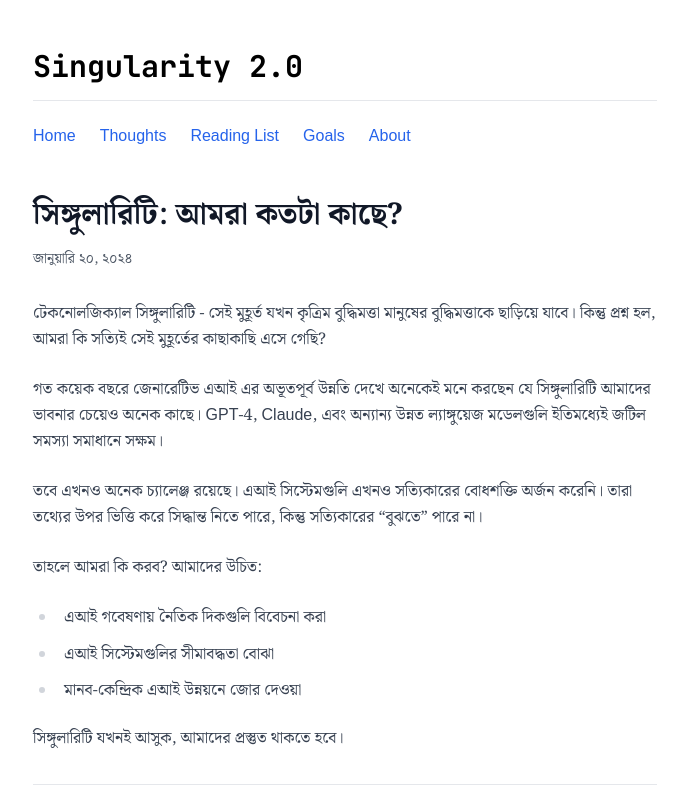
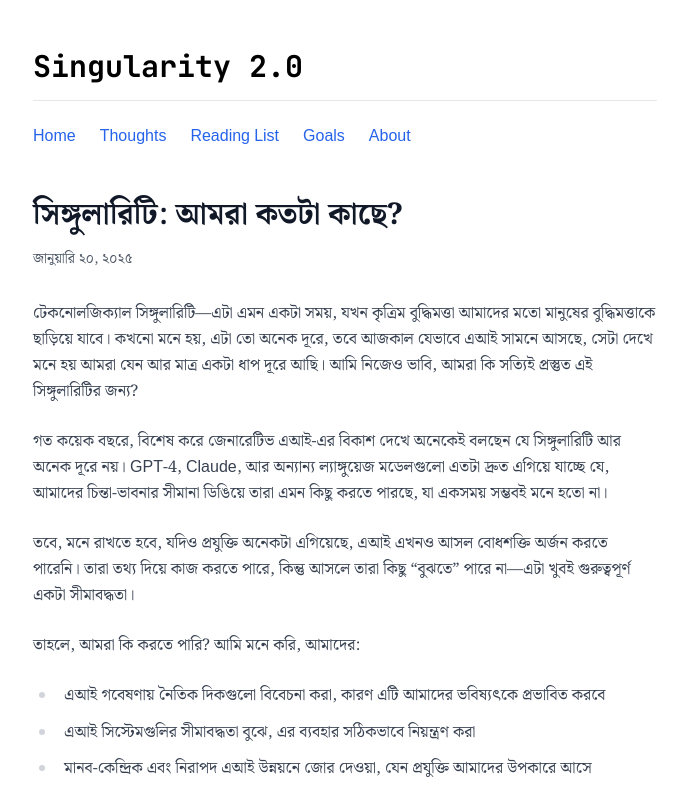
Before and after one commit to ahammadnafiz/singularity2.0, a Next.js app: page /singularity2.0/posts/post_1 in a window 1280 px wide. Shown: the top 799 px of the page, without its empty margins (295-981 px from the left). Built offline with nearby package versions, Linux system fonts and the light colour scheme.

Commit message:
refactor: update content in About, Goals, Home, and Thoughts pages; remove deprecated posts

```diff
--- a/app/about/page.tsx
+++ b/app/about/page.tsx
@@ -7,7 +7,7 @@ export default function About() {
         <h2 className="text-xl sm:text-2xl font-bold font-jetbrains-mono">About</h2>
         <div className="space-y-4 text-base">
           <p>
-            আমি একজন গবেষক এবং প্রযুক্তি বিশেষজ্ঞ। Singularity 2.0 ব্লগে আমি কৃত্রিম বুদ্ধিমত্তা, সিঙ্গুলারিটি, এবং প্রযুক্তির ভবিষ্যৎ
+            আমি আহাম্মদ নাফিজ। Singularity 2.0 ব্লগে আমি পাইথন, মেশিন লার্নিং, এআই
             নিয়ে লিখি।
           </p>
           <p>
--- a/app/goals/page.tsx
+++ b/app/goals/page.tsx
@@ -2,18 +2,23 @@ import React from 'react';
 
 const goals = [
   {
-    title: "এআই এথিক্স নিয়ে একটি গবেষণা প্রকল্প সম্পন্ন করা",
-    deadline: "জুন ২০২৪",
+    title: "Cousera Deep Learing Course শেষ করা",
+    deadline: "ফেব্রুয়ারি ২০২৫ ",
     status: "চলমান",
   },
   {
-    title: "কৃত্রিম বুদ্ধিমত্তা বিষয়ক একটি বই লেখা",
-    deadline: "ডিসেম্বর ২০২৪",
+    title: "Neural Networks from Scratch in Python বই পড়া শেষ করা",
+    deadline: "ফেব্রুয়ারি ২০২৫ ",
+    status: "চলমান",
+  },
+  {
+    title: "Fiztorch পাবলিশ করা",
+    deadline: "জুন ২০২৫",
     status: "পরিকল্পনাধীন",
   },
   {
-    title: "সিঙ্গুলারিটি বিষয়ক একটি আন্তর্জাতিক সম্মেলনে অংশগ্রহণ",
-    deadline: "সেপ্টেম্বর ২০২৪",
+    title: "Research পেপার পাবলিশ করা",
+    deadline: "ডিসেম্বর ২০২৫",
     status: "পরিকল্পনাধীন",
   },
 ];
--- a/app/page.tsx
+++ b/app/page.tsx
@@ -3,24 +3,9 @@ import PostFooter from "@/app/components/PostFooter"
 
 const posts = [
   {
-    date: "জানুয়ারি ২০, ২০২৪",
+    date: "জানুয়ারি ২০, ২০২৫",
     title: "সিঙ্গুলারিটি: আমরা কতটা কাছে?",
     path: "/posts/post_1",
-  },
-  {
-    date: "ডিসেম্বর ১, ২০২৩",
-    title: "জেনারেটিভ এআই এর যুগে প্রোগ্রামিং",
-    path: "/posts/post_2",
-  },
-  {
-    date: "নভেম্বর ২৯, ২০২৩",
-    title: "কৃত্রিম বুদ্ধিমত্তার নৈতিকতা",
-    path: "/posts/post_3",
-  },
-  {
-    date: "নভেম্বর ২০, ২০২৩",
-    title: "ডিপ লার্নিং: একটি নতুন দৃষ্টিভঙ্গি",
-    path: "/posts/post_4",
   },
 ]
 
--- a/app/posts/post_1/page.tsx
+++ b/app/posts/post_1/page.tsx
@@ -4,27 +4,32 @@ export default function Post1() {
   return (
     <article className="prose prose-lg max-w-none">
       <h1 className="text-2xl sm:text-3xl font-bold mb-4">সিঙ্গুলারিটি: আমরা কতটা কাছে?</h1>
-      <div className="text-gray-600 text-sm mb-8">জানুয়ারি ২০, ২০২৪</div>
+      <div className="text-gray-600 text-sm mb-8">জানুয়ারি ২০, ২০২৫</div>
       <div className="whitespace-pre-wrap text-base leading-relaxed">
-      <p>
-          টেকনোলজিক্যাল সিঙ্গুলারিটি - সেই মুহূর্ত যখন কৃত্রিম বুদ্ধিমত্তা মানুষের বুদ্ধিমত্তাকে ছাড়িয়ে যাবে। কিন্তু প্রশ্ন হল, আমরা কি সত্যিই সেই
-          মুহূর্তের কাছাকাছি এসে গেছি?
+        <p>
+          টেকনোলজিক্যাল সিঙ্গুলারিটি—এটা এমন একটা সময়, যখন কৃত্রিম বুদ্ধিমত্তা আমাদের মতো মানুষের বুদ্ধিমত্তাকে ছাড়িয়ে যাবে।
+          কখনো মনে হয়, এটা তো অনেক দূরে, তবে আজকাল যেভাবে এআই সামনে আসছে, সেটা দেখে মনে হয় আমরা যেন আর মাত্র একটা ধাপ দূরে আছি।
+          আমি নিজেও ভাবি, আমরা কি সত্যিই প্রস্তুত এই সিঙ্গুলারিটির জন্য?
         </p>
         <p>
-          গত কয়েক বছরে জেনারেটিভ এআই এর অভূতপূর্ব উন্নতি দেখে অনেকেই মনে করছেন যে সিঙ্গুলারিটি আমাদের ভাবনার চেয়েও অনেক কাছে। GPT-4,
-          Claude, এবং অন্যান্য উন্নত ল্যাঙ্গুয়েজ মডেলগুলি ইতিমধ্যেই জটিল সমস্যা সমাধানে সক্ষম।
+          গত কয়েক বছরে, বিশেষ করে জেনারেটিভ এআই-এর বিকাশ দেখে অনেকেই বলছেন যে সিঙ্গুলারিটি আর অনেক দূরে নয়। GPT-4, Claude,
+          আর অন্যান্য ল্যাঙ্গুয়েজ মডেলগুলো এতটা দ্রুত এগিয়ে যাচ্ছে যে, আমাদের চিন্তা-ভাবনার সীমানা ডিঙিয়ে তারা এমন কিছু করতে
+          পারছে, যা একসময় সম্ভবই মনে হতো না।
         </p>
         <p>
-          তবে এখনও অনেক চ্যালেঞ্জ রয়েছে। এআই সিস্টেমগুলি এখনও সত্যিকারের বোধশক্তি অর্জন করেনি। তারা তথ্যের উপর ভিত্তি করে সিদ্ধান্ত নিতে
-          পারে, কিন্তু সত্যিকারের &ldquo;বুঝতে&rdquo; পারে না।
+          তবে, মনে রাখতে হবে, যদিও প্রযুক্তি অনেকটা এগিয়েছে, এআই এখনও আসল বোধশক্তি অর্জন করতে পারেনি। তারা তথ্য দিয়ে কাজ
+          করতে পারে, কিন্তু আসলে তারা কিছু &ldquo;বুঝতে&rdquo; পারে না—এটা খুবই গুরুত্বপূর্ণ একটা সীমাবদ্ধতা।
         </p>
-        <p>তাহলে আমরা কি করব? আমাদের উচিত:</p>
+        <p>তাহলে, আমরা কি করতে পারি? আমি মনে করি, আমাদের:</p>
         <ul className="list-disc pl-6">
-          <li>এআই গবেষণায় নৈতিক দিকগুলি বিবেচনা করা</li>
-          <li>এআই সিস্টেমগুলির সীমাবদ্ধতা বোঝা</li>
-          <li>মানব-কেন্দ্রিক এআই উন্নয়নে জোর দেওয়া</li>
+          <li>এআই গবেষণায় নৈতিক দিকগুলো বিবেচনা করা, কারণ এটি আমাদের ভবিষ্যৎকে প্রভাবিত করবে</li>
+          <li>এআই সিস্টেমগুলির সীমাবদ্ধতা বুঝে, এর ব্যবহার সঠিকভাবে নিয়ন্ত্রণ করা</li>
+          <li>মানব-কেন্দ্রিক এবং নিরাপদ এআই উন্নয়নে জোর দেওয়া, যেন প্রযুক্তি আমাদের উপকারে আসে</li>
         </ul>
-        <p>সিঙ্গুলারিটি যখনই আসুক, আমাদের প্রস্তুত থাকতে হবে।</p>
+        <p>
+          সিঙ্গুলারিটি যে আসবে, তাতে কোনো সন্দেহ নেই। তবে, আমি মনে করি, যখনই তা আসবে, আমাদের জন্য প্রস্তুত থাকা গুরুত্বপূর্ণ।
+          যেন আমরা প্রযুক্তির উন্নয়নকে সঠিক পথে পরিচালিত করতে পারি, এবং এটি মানবিক উন্নতির জন্য কাজ করতে পারে।
+        </p>
       </div>
       <PostFooter />
     </article>
--- a/app/reading-list/page.tsx
+++ b/app/reading-list/page.tsx
@@ -2,19 +2,9 @@ import PostFooter from "@/app/components/PostFooter"
 
 const books = [
   {
-    title: "Life 3.0: Being Human in the Age of Artificial Intelligence",
-    author: "Max Tegmark",
-    status: "পড়া শেষ",
-  },
-  {
-    title: "The Singularity Is Near",
-    author: "Ray Kurzweil",
+    title: "Neural Networks from Scratch in Python",
+    author: "Harrison Kinsley & Daniel Kukieła",
     status: "পড়ছি",
-  },
-  {
-    title: "Superintelligence: Paths, Dangers, Strategies",
-    author: "Nick Bostrom",
-    status: "পড়ার পরিকল্পনা আছে",
   },
 ]
 
--- a/app/thoughts/page.tsx
+++ b/app/thoughts/page.tsx
@@ -2,16 +2,12 @@ import PostFooter from "@/app/components/PostFooter"
 
 const thoughts = [
   {
-    date: "ডিসেম্বর ১০, ২০২৩",
-    content: "এআই এর দ্রুত উন্নতি আমাদের সমাজকে কীভাবে প্রভাবিত করবে? আমাদের কি এর জন্য প্রস্তুত?",
+    date: "জানুয়ারি ২০, ২০২৫",
+    content: "মানব মস্তিষ্কের সাথে কম্পিউটার ইন্টারফেস: এটি কি আমাদের চিন্তার ধরণকে পরিবর্তন করবে?",
   },
   {
-    date: "ডিসেম্বর ৫, ২০২৩",
-    content: "ক্বান্টাম কম্পিউটিং এর উন্নতি কি সিঙ্গুলারিটিকে ত্বরান্বিত করবে?",
-  },
-  {
-    date: "নভেম্বর ৩০, ২০২৩",
-    content: "মানব মস্তিষ্কের সাথে কম্পিউটার ইন্টারফেস: এটি কি আমাদের চিন্তার ধরণকে পরিবর্তন করবে?",
+    date: "ডিসেম্বর ১০, ২০২৪",
+    content: "এআই এর দ্রুত উন্নতি আমাদের সমাজকে কীভাবে প্রভাবিত করবে? আমাদের কি এর জন্য প্রস্তুত?",
   },
 ]
 
```
Also changed, not shown: app/posts/post_2/page.tsx (deleted, +0 -25 lines), app/posts/post_3/page.tsx (deleted, +0 -23 lines), app/posts/post_4/page.tsx (deleted, +0 -26 lines).
